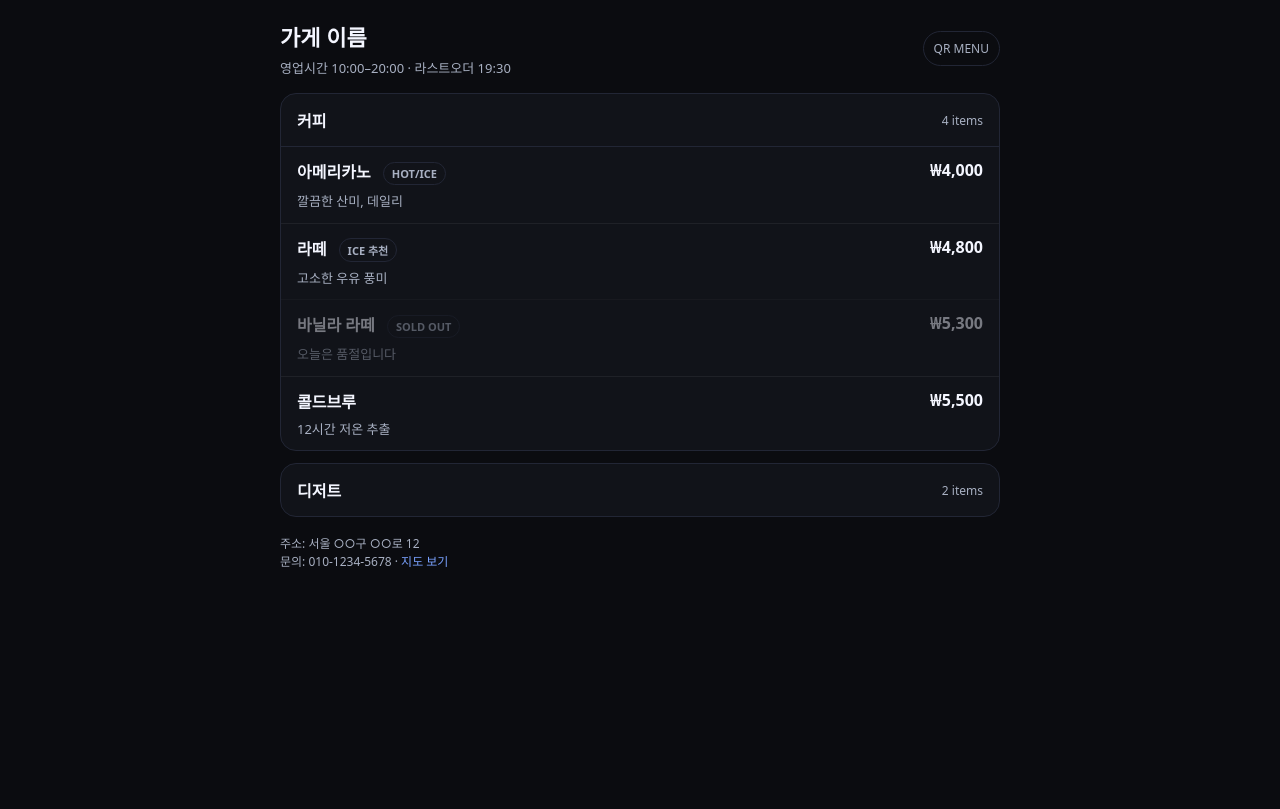
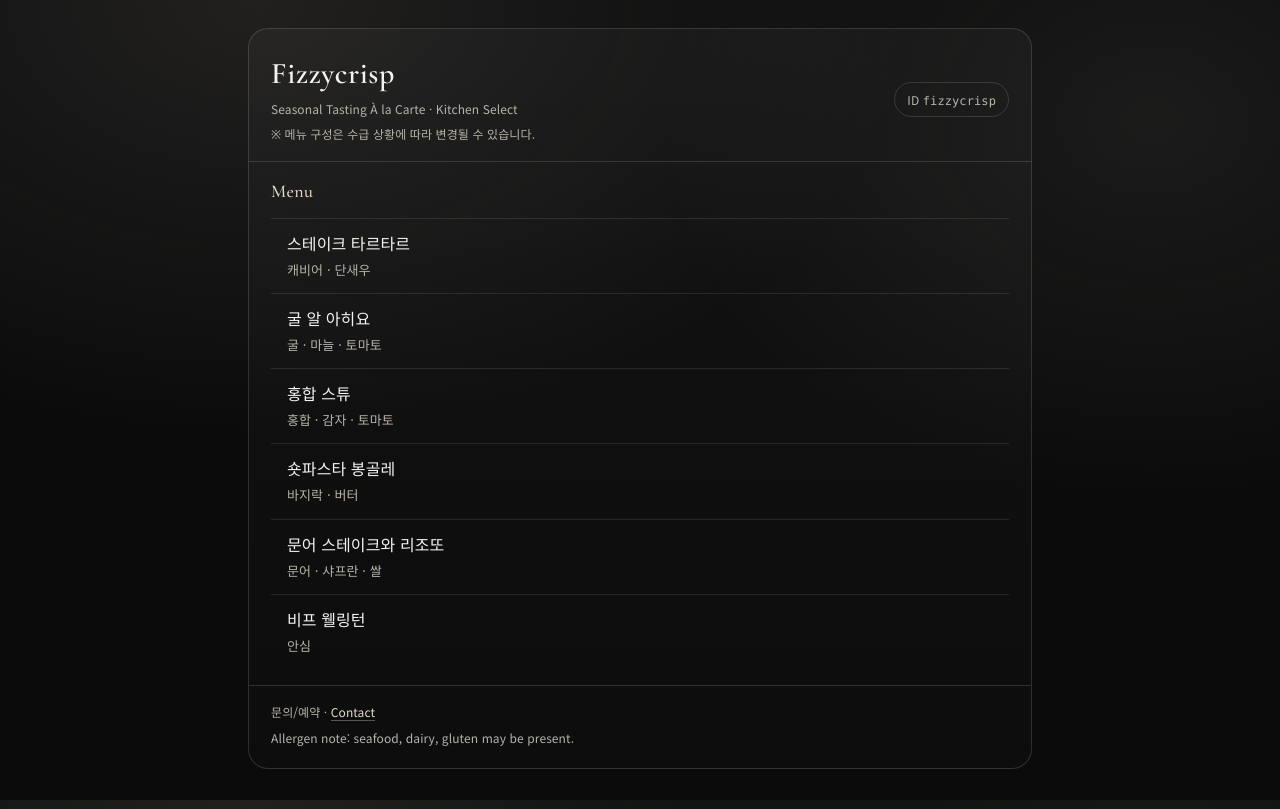
Before and after one commit to fizzycrisp/error_dong_party, a plain HTML site: page index.html in a window 1280 px wide. Drawn offline with nearby package versions, Linux system fonts and the light colour scheme.

Commit message:
change menu

```diff
--- a/index.html
+++ b/index.html
@@ -3,102 +3,179 @@
 <head>
   <meta charset="utf-8" />
   <meta name="viewport" content="width=device-width, initial-scale=1" />
-  <title>MENU</title>
+  <title>Fizzycrisp — Menu</title>
+
+  <!-- Optional: Elegant serif -->
+  <link rel="preconnect" href="https://fonts.googleapis.com">
+  <link rel="preconnect" href="https://fonts.gstatic.com" crossorigin>
+  <link href="https://fonts.googleapis.com/css2?family=Cormorant+Garamond:wght@400;500;600&family=Noto+Sans+KR:wght@300;400;500&display=swap" rel="stylesheet">
+
   <style>
-    :root{--bg:#0b0c10;--card:#111319;--text:#f4f6ff;--muted:#a8b0c2;--line:#222635;--accent:#7aa2ff;}
+    :root{
+      --bg:#0b0b0c;
+      --paper:#0f1012;
+      --text:#f5f3ee;
+      --muted:#b9b3a7;
+      --line:rgba(245,243,238,.14);
+      --accent:#e7dcc6;
+    }
     *{box-sizing:border-box}
-    body{margin:0;font-family:system-ui,-apple-system,Segoe UI,Roboto,Helvetica,Arial,"Apple SD Gothic Neo","Noto Sans KR",sans-serif;background:var(--bg);color:var(--text)}
-    .wrap{max-width:760px;margin:0 auto;padding:20px}
-    header{display:flex;gap:12px;align-items:center;justify-content:space-between;margin-bottom:16px}
-    .brand{display:flex;flex-direction:column}
-    .brand h1{font-size:22px;margin:0}
-    .brand p{margin:6px 0 0;color:var(--muted);font-size:13px}
-    .chip{border:1px solid var(--line);padding:8px 10px;border-radius:999px;color:var(--muted);font-size:12px}
-    .card{background:var(--card);border:1px solid var(--line);border-radius:16px;overflow:hidden;margin:12px 0}
-    details>summary{list-style:none;cursor:pointer;padding:14px 16px;display:flex;align-items:center;justify-content:space-between}
-    details>summary::-webkit-details-marker{display:none}
-    .cat{font-weight:700}
-    .count{color:var(--muted);font-size:12px}
-    .items{border-top:1px solid var(--line)}
-    .item{padding:12px 16px;display:grid;grid-template-columns:1fr auto;gap:8px;border-top:1px solid rgba(255,255,255,.06)}
-    .item:first-child{border-top:none}
-    .name{font-weight:600}
-    .desc{grid-column:1/-1;color:var(--muted);font-size:13px;line-height:1.35}
-    .price{font-weight:700}
-    .soldout{opacity:.45}
-    .tag{display:inline-block;margin-left:8px;font-size:11px;padding:3px 8px;border:1px solid var(--line);border-radius:999px;color:var(--muted)}
-    footer{margin:18px 0 6px;color:var(--muted);font-size:12px;line-height:1.5}
-    a{color:var(--accent);text-decoration:none}
+    html,body{height:100%}
+    body{
+      margin:0;
+      background: radial-gradient(1200px 800px at 20% 0%, rgba(231,220,198,.10), transparent 55%),
+                  radial-gradient(900px 700px at 90% 15%, rgba(231,220,198,.08), transparent 55%),
+                  var(--bg);
+      color:var(--text);
+      font-family:"Noto Sans KR", system-ui, -apple-system, Segoe UI, Roboto, Helvetica, Arial, sans-serif;
+      letter-spacing:.1px;
+    }
+    .wrap{max-width:820px;margin:0 auto;padding:28px 18px 40px}
+    .card{
+      background: linear-gradient(180deg, rgba(255,255,255,.03), rgba(255,255,255,.01));
+      border:1px solid var(--line);
+      border-radius:20px;
+      overflow:hidden;
+    }
+    header{
+      padding:26px 22px 18px;
+      border-bottom:1px solid var(--line);
+    }
+    .brand{
+      display:flex;align-items:flex-end;justify-content:space-between;gap:12px;flex-wrap:wrap;
+    }
+    .title{
+      font-family:"Cormorant Garamond", serif;
+      font-weight:600;
+      font-size:30px;
+      letter-spacing:.6px;
+      margin:0;
+    }
+    .meta{
+      color:var(--muted);
+      font-size:12px;
+      margin-top:8px;
+      line-height:1.45;
+    }
+    .pill{
+      border:1px solid var(--line);
+      border-radius:999px;
+      padding:8px 12px;
+      font-size:12px;
+      color:var(--muted);
+      white-space:nowrap;
+    }
+    .section{
+      padding:18px 22px 6px;
+    }
+    .section h2{
+      margin:0 0 10px;
+      font-family:"Cormorant Garamond", serif;
+      font-weight:500;
+      font-size:18px;
+      letter-spacing:.4px;
+      color:var(--accent);
+    }
+
+    .items{padding:0 6px 16px}
+    .item{
+      padding:14px 16px;
+      margin:0 16px;
+      border-top:1px solid rgba(245,243,238,.10);
+      display:grid;
+      grid-template-columns: 1fr auto;
+      gap:8px 12px;
+    }
+    .item:first-child{border-top:1px solid rgba(245,243,238,.10)}
+    .name{
+      font-size:16px;
+      font-weight:500;
+      line-height:1.25;
+    }
+    .sub{
+      grid-column:1 / -1;
+      color:var(--muted);
+      font-size:13px;
+      line-height:1.4;
+    }
+    .dots{
+      grid-column:1 / -1;
+      border-bottom:1px dotted rgba(245,243,238,.16);
+      margin-top:6px;
+    }
+    footer{
+      padding:16px 22px 22px;
+      border-top:1px solid var(--line);
+      color:var(--muted);
+      font-size:12px;
+      line-height:1.6;
+    }
+    .mono{font-family: ui-monospace, SFMono-Regular, Menlo, Monaco, Consolas, "Liberation Mono", "Courier New", monospace}
+    a{color:var(--accent);text-decoration:none;border-bottom:1px solid rgba(231,220,198,.35)}
+    @media (max-width:480px){
+      .title{font-size:28px}
+      .item{margin:0 10px}
+      header{padding:22px 16px 16px}
+      .section{padding:16px 16px 6px}
+      footer{padding:14px 16px 18px}
+    }
   </style>
 </head>
 <body>
   <div class="wrap">
+    <div class="card">
       <header>
         <div class="brand">
-        <h1>가게 이름</h1>
-        <p>영업시간 10:00–20:00 · 라스트오더 19:30</p>
+          <div>
+            <h1 class="title">Fizzycrisp</h1>
+            <div class="meta">Seasonal Tasting À la Carte · Kitchen Select</div>
           </div>
-      <div class="chip">QR MENU</div>
+          <div class="pill">ID <span class="mono">fizzycrisp</span></div>
+        </div>
+        <div class="meta">※ 메뉴 구성은 수급 상황에 따라 변경될 수 있습니다.</div>
       </header>
 
-    <!-- 카테고리 1 -->
-    <div class="card">
-      <details open>
-        <summary>
-          <span class="cat">커피</span>
-          <span class="count">4 items</span>
-        </summary>
+      <div class="section">
+        <h2>Menu</h2>
+      </div>
+
       <div class="items">
         <div class="item">
-            <div class="name">아메리카노 <span class="tag">HOT/ICE</span></div>
-            <div class="price">₩4,000</div>
-            <div class="desc">깔끔한 산미, 데일리</div>
-          </div>
-          <div class="item">
-            <div class="name">라떼 <span class="tag">ICE 추천</span></div>
-            <div class="price">₩4,800</div>
-            <div class="desc">고소한 우유 풍미</div>
-          </div>
-          <div class="item soldout">
-            <div class="name">바닐라 라떼 <span class="tag">SOLD OUT</span></div>
-            <div class="price">₩5,300</div>
-            <div class="desc">오늘은 품절입니다</div>
-          </div>
-          <div class="item">
-            <div class="name">콜드브루</div>
-            <div class="price">₩5,500</div>
-            <div class="desc">12시간 저온 추출</div>
-          </div>
-        </div>
-      </details>
+          <div class="name">스테이크 타르타르</div>
+          <div class="sub">캐비어 · 단새우</div>
         </div>
 
-    <!-- 카테고리 2 -->
-    <div class="card">
-      <details>
-        <summary>
-          <span class="cat">디저트</span>
-          <span class="count">2 items</span>
-        </summary>
-        <div class="items">
         <div class="item">
-            <div class="name">치즈케이크</div>
-            <div class="price">₩6,500</div>
-            <div class="desc">진한 크림치즈</div>
+          <div class="name">굴 알 아히요</div>
+          <div class="sub">굴 · 마늘 · 토마토</div>
         </div>
+
         <div class="item">
-            <div class="name">쿠키</div>
-            <div class="price">₩2,500</div>
-            <div class="desc">초코칩 듬뿍</div>
+          <div class="name">홍합 스튜</div>
+          <div class="sub">홍합 · 감자 · 토마토</div>
         </div>
+
+        <div class="item">
+          <div class="name">숏파스타 봉골레</div>
+          <div class="sub">바지락 · 버터</div>
         </div>
-      </details>
+
+        <div class="item">
+          <div class="name">문어 스테이크와 리조또</div>
+          <div class="sub">문어 · 샤프란 · 쌀</div>
+        </div>
+
+        <div class="item">
+          <div class="name">비프 웰링턴</div>
+          <div class="sub">안심</div>
+        </div>
       </div>
 
       <footer>
-      주소: 서울 ○○구 ○○로 12<br/>
-      문의: 010-1234-5678 · <a href="https://maps.google.com">지도 보기</a>
+        <div>문의/예약 · <a href="#" onclick="return false;">Contact</a></div>
+        <div class="meta">Allergen note: seafood, dairy, gluten may be present.</div>
       </footer>
+    </div>
   </div>
 </body>
 </html>
```
Lines whose indentation alone changed are shown as unchanged.
